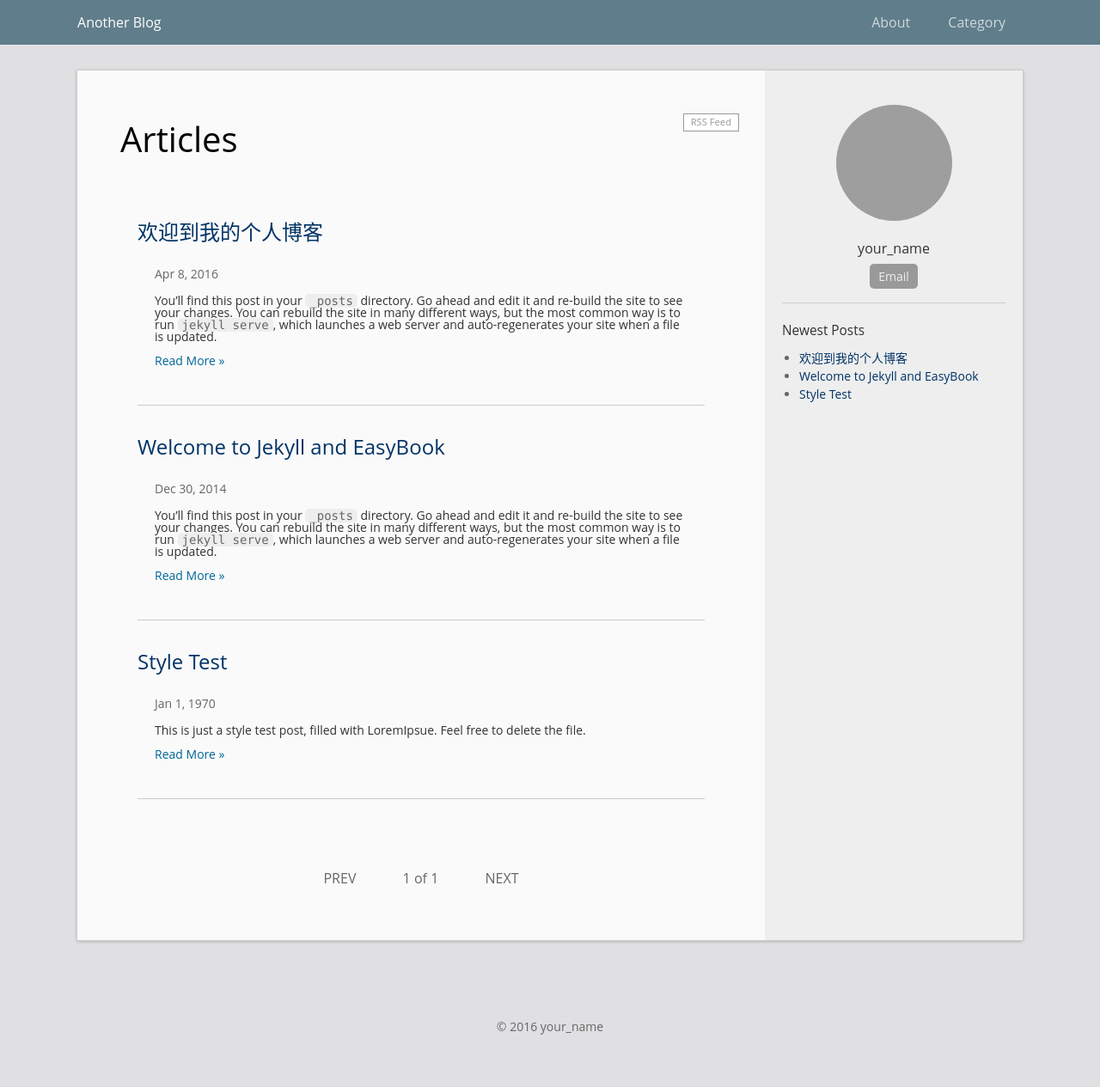
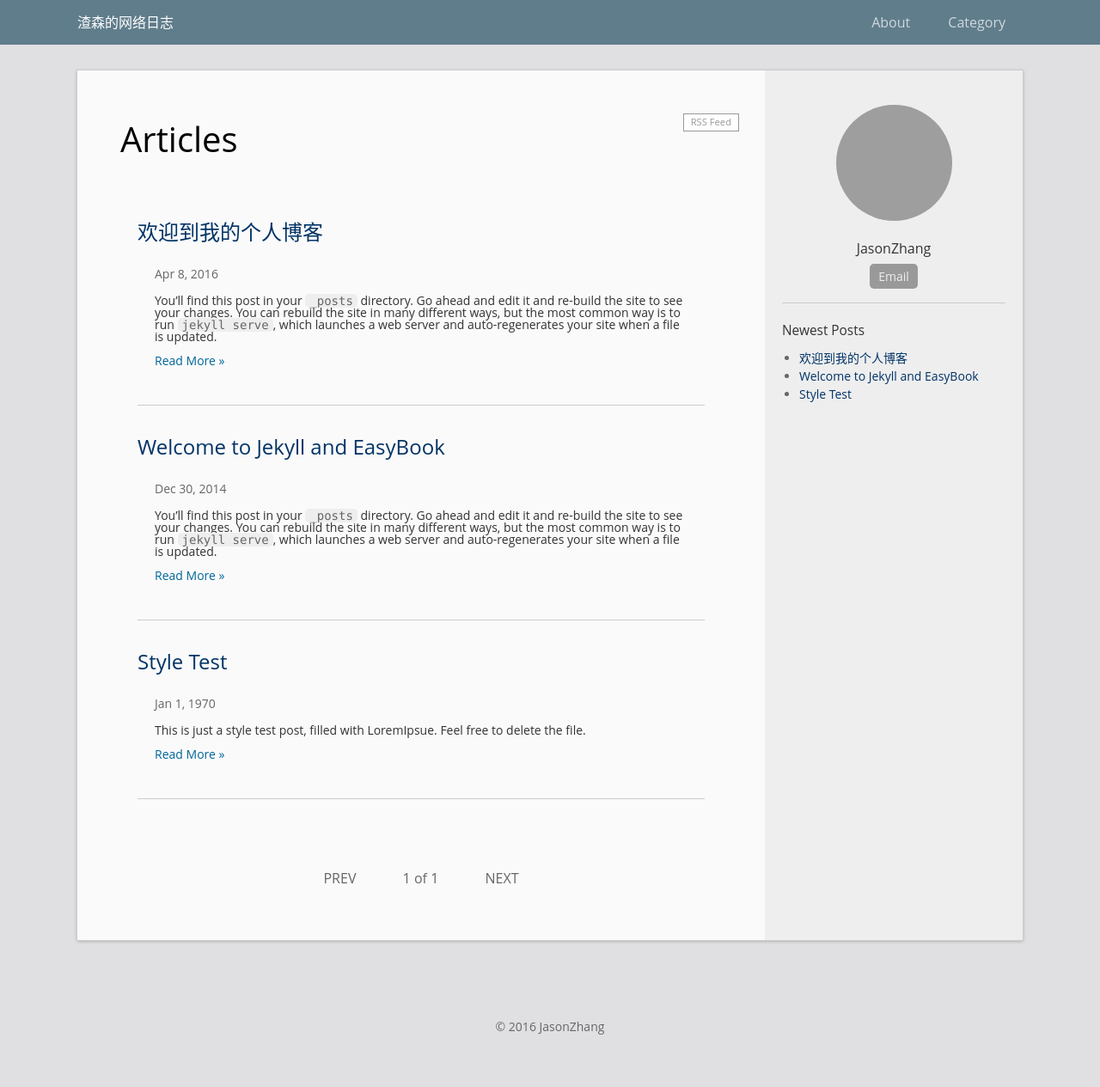
Before and after one commit to hdzsj2010/hdzsj2010.github.io, a Jekyll site: the page built from index.html, in a window 1280 px wide. Shown: the whole page at 86% size. Built offline with Jekyll 4.4.1, drawn with Linux system fonts in a browser that asks for light colours; the list of posts is cut into pages by our own code; grey boxes are pictures that could not be loaded.

Commit message:
info change

```diff
--- a/_config.yml
+++ b/_config.yml
@@ -1,16 +1,16 @@
 # Site settings
-title: Another Blog
+title: 渣森的网络日志
 url: "http://hdzsj2010.github.io/"    # the protocol and hostname of your site, eg. `http://laobubu.github.io`
 baseurl: "" # the prefix of your site uri, eg. `/jekyll-theme-EasyBook` or just one slash `/`
 #timezone: Asia/Chongqing
 description: >
-  One or more sentences introducing this blog.
+  记录技术路上的点滴心得.
 
 # Your information
-email: your_email@example.com
-author: your_name
+email: zhangsenjie2014@gmail.com
+author: JasonZhang
 avatar: "//www.gravatar.com/avatar/your_email_md5?d=mm&s=135"
-profile: One sentence introducing yourself.
+profile: 路漫漫其修远兮.
 #twitter_username: twitter_username
 #github_username:  github_username
 
```
